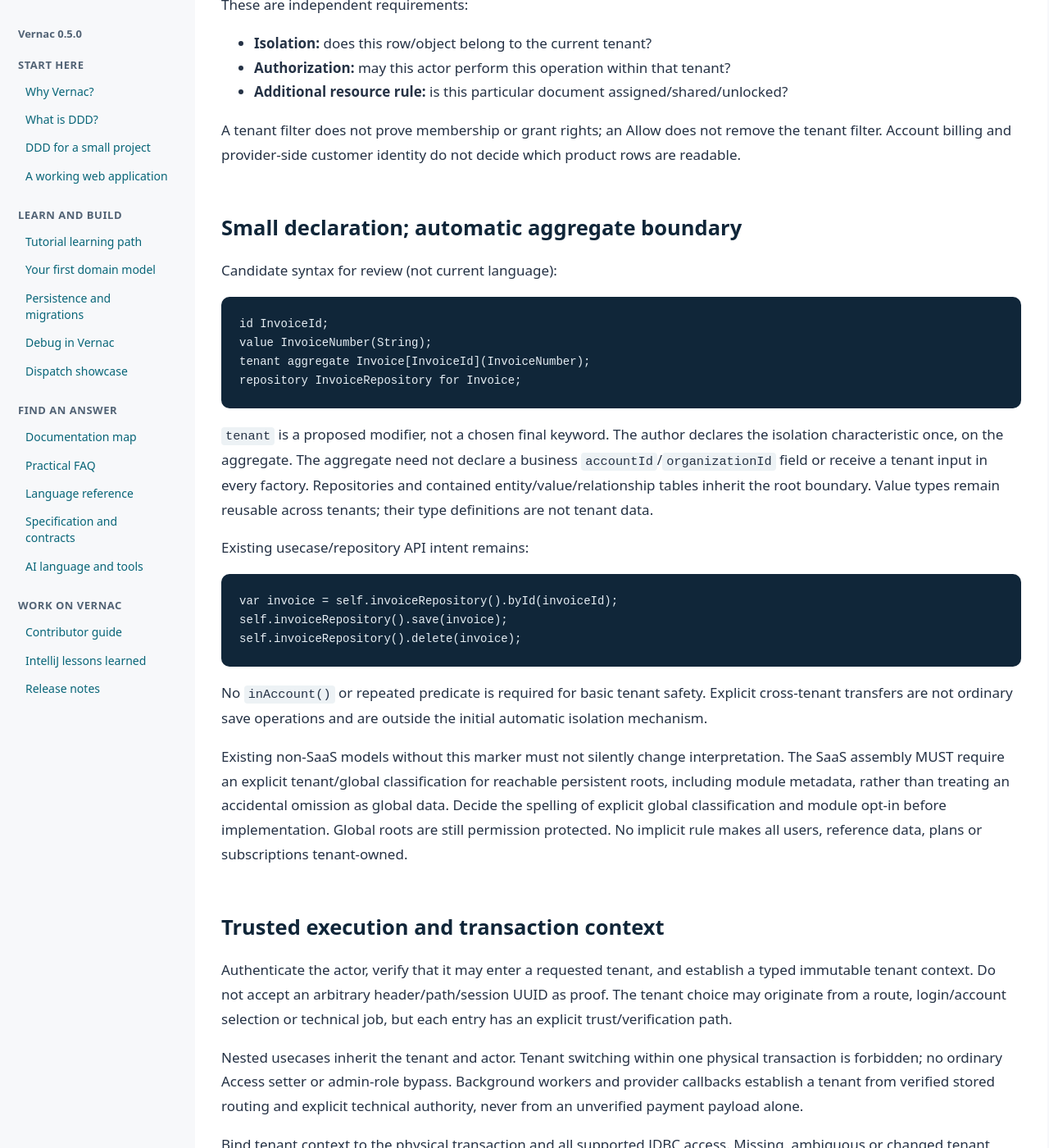
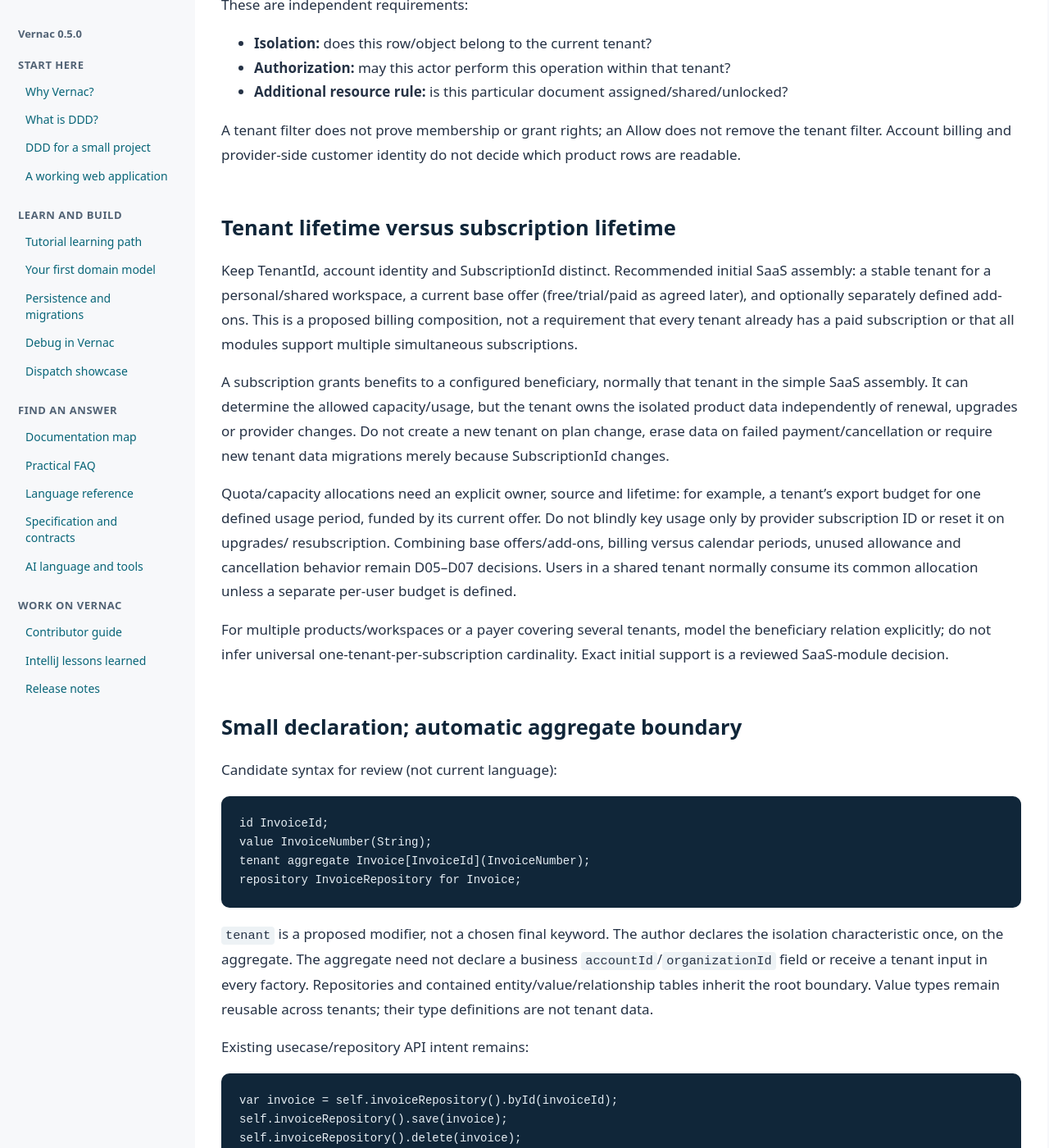
Before and after one commit to DannyReinhold/vernac, a Jekyll site: the page built from docs/development/tenant-isolation-0.6.0.md, in a window 1280 px wide and 1400 px high, scrolled down 801 px. Shown: the whole window at 82% size. Built offline with Jekyll 4.4.1, drawn with Linux system fonts in a browser that asks for light colours; some of the changed text lies outside the part shown.

Commit message:
docs: clarify opt-in tenant semantics and separate tenant from subscription lifetime

```diff
--- a/docs/development/tenant-isolation-0.6.0.md
+++ b/docs/development/tenant-isolation-0.6.0.md
@@ -33,6 +33,31 @@ A tenant filter does not prove membership or grant rights; an Allow does not rem
 the tenant filter. Account billing and provider-side customer identity do not decide
 which product rows are readable.
 
+## Tenant lifetime versus subscription lifetime
+
+Keep TenantId, account identity and SubscriptionId distinct. Recommended initial SaaS
+assembly: a stable tenant for a personal/shared workspace, a current base offer
+(free/trial/paid as agreed later), and optionally separately defined add-ons. This is
+a proposed billing composition, not a requirement that every tenant already has a
+paid subscription or that all modules support multiple simultaneous subscriptions.
+
+A subscription grants benefits to a configured beneficiary, normally that tenant in
+the simple SaaS assembly. It can determine the allowed capacity/usage, but the tenant
+owns the isolated product data independently of renewal, upgrades or provider changes.
+Do not create a new tenant on plan change, erase data on failed payment/cancellation
+or require new tenant data migrations merely because SubscriptionId changes.
+
+Quota/capacity allocations need an explicit owner, source and lifetime: for example,
+a tenant's export budget for one defined usage period, funded by its current offer.
+Do not blindly key usage only by provider subscription ID or reset it on upgrades/
+resubscription. Combining base offers/add-ons, billing versus calendar periods, unused
+allowance and cancellation behavior remain D05–D07 decisions. Users in a shared tenant
+normally consume its common allocation unless a separate per-user budget is defined.
+
+For multiple products/workspaces or a payer covering several tenants, model the
+beneficiary relation explicitly; do not infer universal one-tenant-per-subscription
+cardinality. Exact initial support is a reviewed SaaS-module decision.
+
 ## Small declaration; automatic aggregate boundary
 
 Candidate syntax for review (not current language):
@@ -61,12 +86,18 @@ self.invoiceRepository().delete(invoice);
 No `inAccount()` or repeated predicate is required for basic tenant safety. Explicit cross-tenant transfers are not ordinary
 save operations and are outside the initial automatic isolation mechanism.
 
-Existing non-SaaS models without this marker must not silently change interpretation.
-The SaaS assembly MUST require an explicit tenant/global classification for reachable
-persistent roots, including module metadata, rather than treating an accidental
-omission as global data. Decide the spelling of explicit global classification and
-module opt-in before implementation. Global roots are still permission protected.
-No implicit rule makes all users, reference data, plans or subscriptions tenant-owned.
+Omitting `tenant` retains existing unscoped persistence semantics: that aggregate's
+repository neither requires nor checks a tenant context, even if a context is active.
+No second `global` keyword or mandatory explicit-global declaration is required.
+A separate usecase permission requirement can still require actor/scope context;
+unscoped persistence is not anonymous/public authorization.
+
+The SaaS assembly/release audit must inventory unmarked roots and flag accidental
+shared sensitive data for review, but must not reject a model merely because an
+intentionally global aggregate omits `tenant`. No marker is inferred from a name,
+namespace, module activation or having a TenantId/AccountId business field. Global
+roots still need suitable permissions and deliberate exposure. This distinction must
+remain visible in exported module metadata and generated schema plans.
 
 ## Trusted execution and transaction context
 
```
